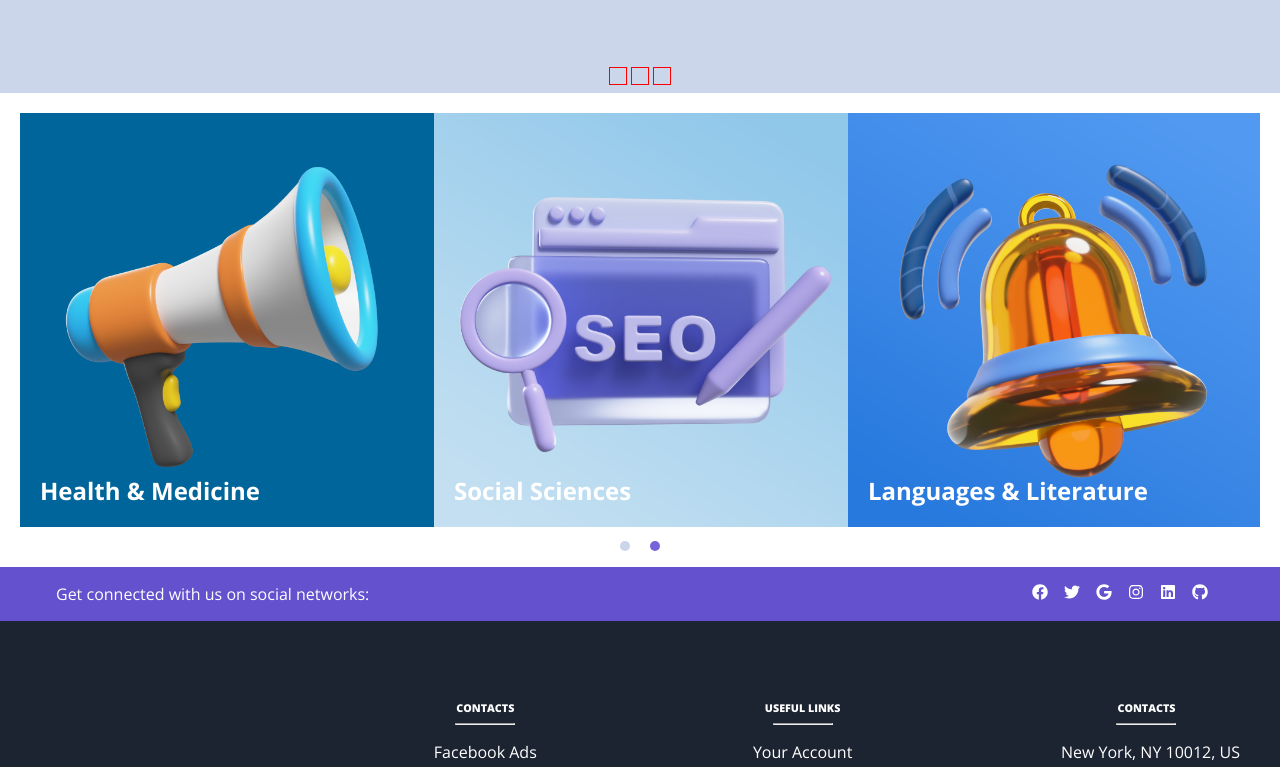
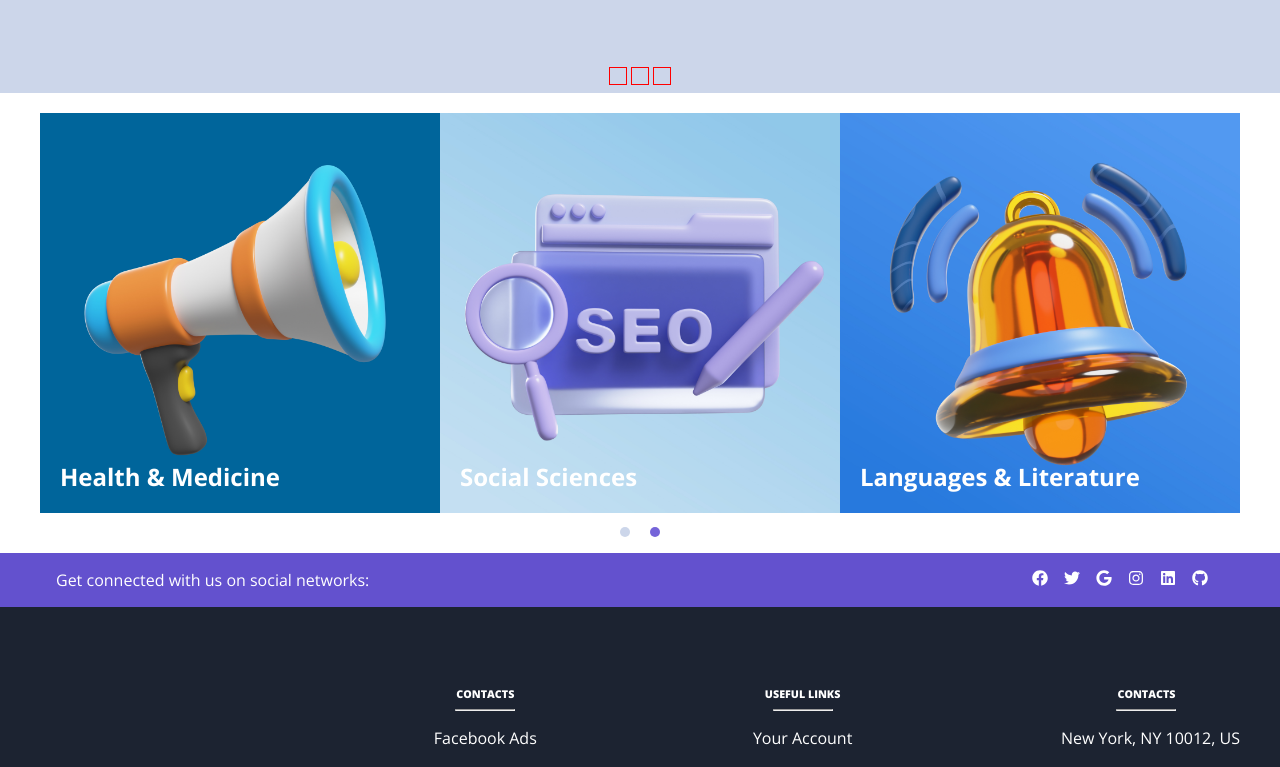
Before and after one commit to mlalayev/AdHoven, a React (Vite) app: page / in a window 1280 px wide. Shown: the part 467-1234 px from the top of the page. Built offline with nearby package versions, Linux system fonts and the light colour scheme; no server answers; grey boxes are pictures that could not be loaded.

Commit message:
my commit

```diff
--- a/src/Components/MainPage/MainPage-Cards/Cards.css
+++ b/src/Components/MainPage/MainPage-Cards/Cards.css
@@ -5,6 +5,10 @@
 
 .slick-slide {
     position: relative;
+}
+
+.slick-list{
+    max-width: 1200px !important;
 }
 
 .slick-slide img {
--- a/src/Components/MainPage/MainPage.css
+++ b/src/Components/MainPage/MainPage.css
@@ -32,4 +32,6 @@ body{
 
 .sectionsecond{
     padding: 20px;
+    display: flex;
+    justify-content: center;
 }
```
